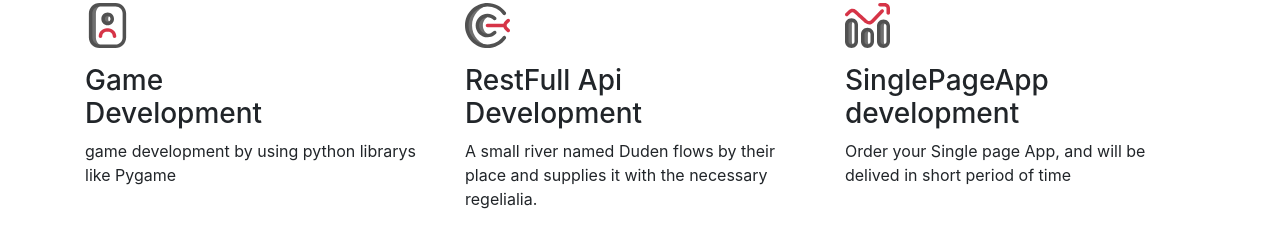
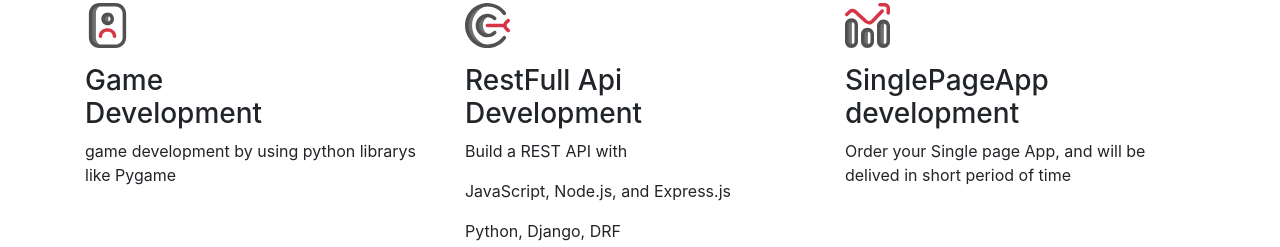
Before and after one commit to esral-desta/portfolio, a plain HTML site: page index.html in a window 1280 px wide. Shown: the part 2693-2940 px from the top of the page. Drawn offline with Linux system fonts and the light colour scheme; a script that the page names is missing; files whose address does not match are found by name; a web font is replaced by a local one.

Commit message:
added the restFullApi dev bio

```diff
--- a/index.html
+++ b/index.html
@@ -652,8 +652,13 @@
                     Development
                   </h3>
                   <p>
-                    A small river named Duden flows by their place and supplies
-                    it with the necessary regelialia.
+                    Build a REST API with
+                  </p>
+                  <p>
+                    JavaScript, Node.js, and Express.js
+                  </p>
+                  <p>
+                    Python, Django, DRF
                   </p>
                 </div>
               </div>
```
